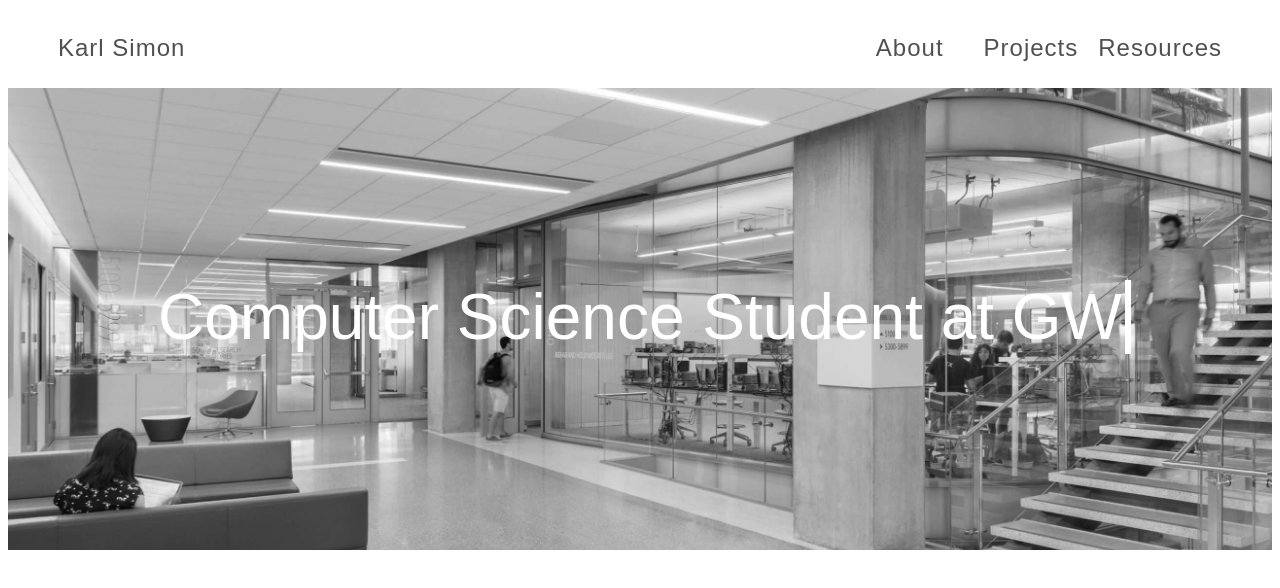
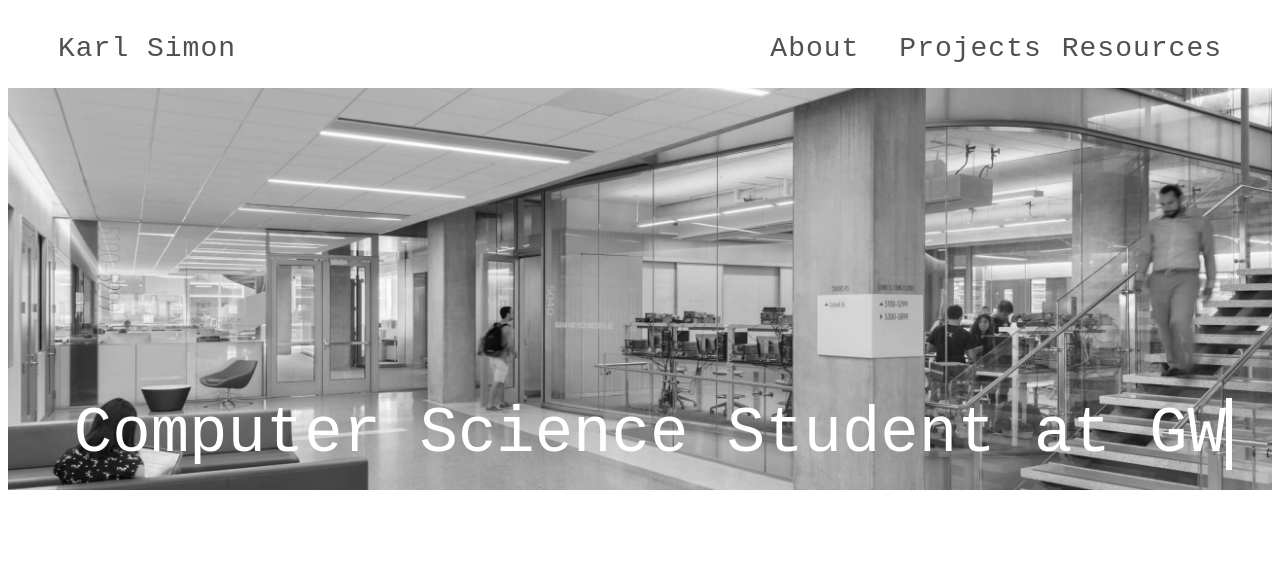
Before and after one commit to KarlSim24/KarlSim24.github.io, a plain HTML site: page index.html in a window 1280 px wide. Shown: the top 588 px of the page. Drawn offline with Linux system fonts and the light colour scheme.

Commit message:
updated font

```diff
--- a/stylesheet.css
+++ b/stylesheet.css
@@ -11,8 +11,8 @@
     letter-spacing: 1px;
     display: flex;
     align-items: center;
-    font-size: 150%;
-    font-family: Arial, Helvetica, sans-serif;
+    font-size: 175%;
+    font-family: Monospace, Arial, Helvetica, sans-serif;
     padding: 10px 30px;
     color: rgb(80,80,80);
 }
@@ -57,7 +57,7 @@
 # Main Section
 --------------------------------------------------------------*/
 .main {
-    font-family: Arial, Helvetica, sans-serif;
+    font-family: Monospace, Arial, Helvetica, sans-serif;
     text-align: center;
 }
 .typewriter_effect{
@@ -68,12 +68,15 @@
     border-right: .10em solid white;
     color: white;
     white-space: nowrap;
-    font-family: Arial, Helvetica, sans-serif;
+    font-family: Monospace, Arial, Helvetica, sans-serif;
     animation:
-        typing 1s steps(20, end) forwards;
-    width: 0;
+        typing 1.5s steps(20, end) forwards;
     font-size: 400%;
-    text-align: center;
+    text-align:right;
+    vertical-align:bottom;
+    position:absolute;
+    bottom:20px;
+    right: 40px
 }
 @keyframes typing {
     from { width: 0 }
```
